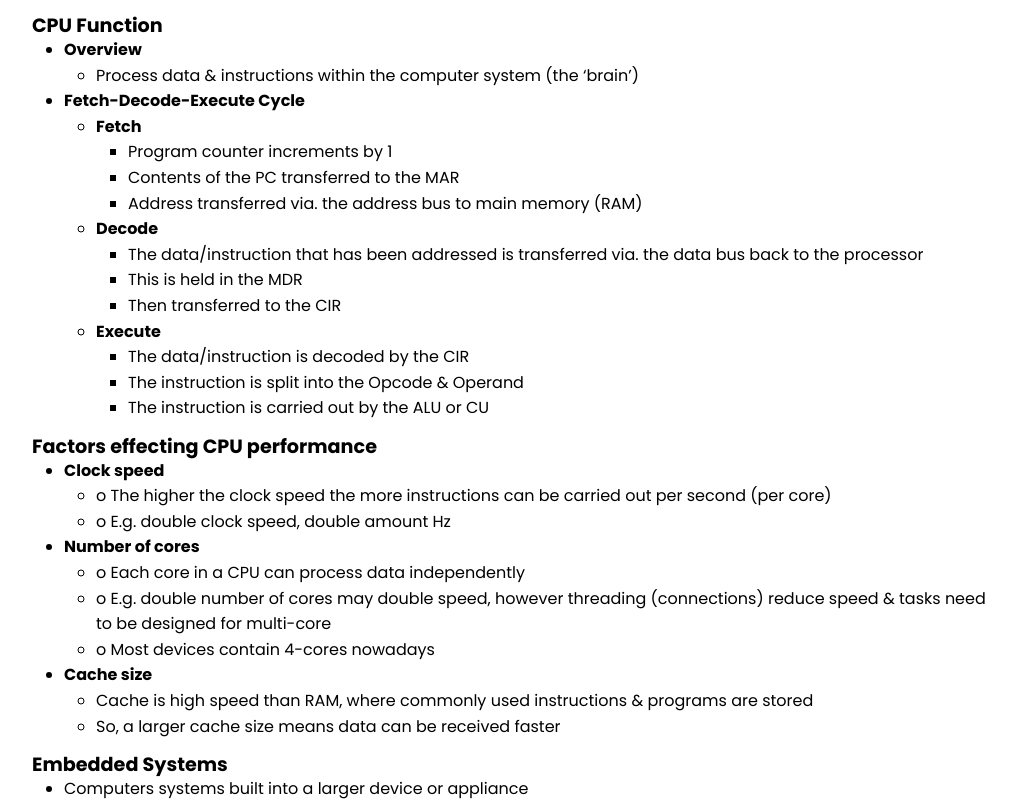
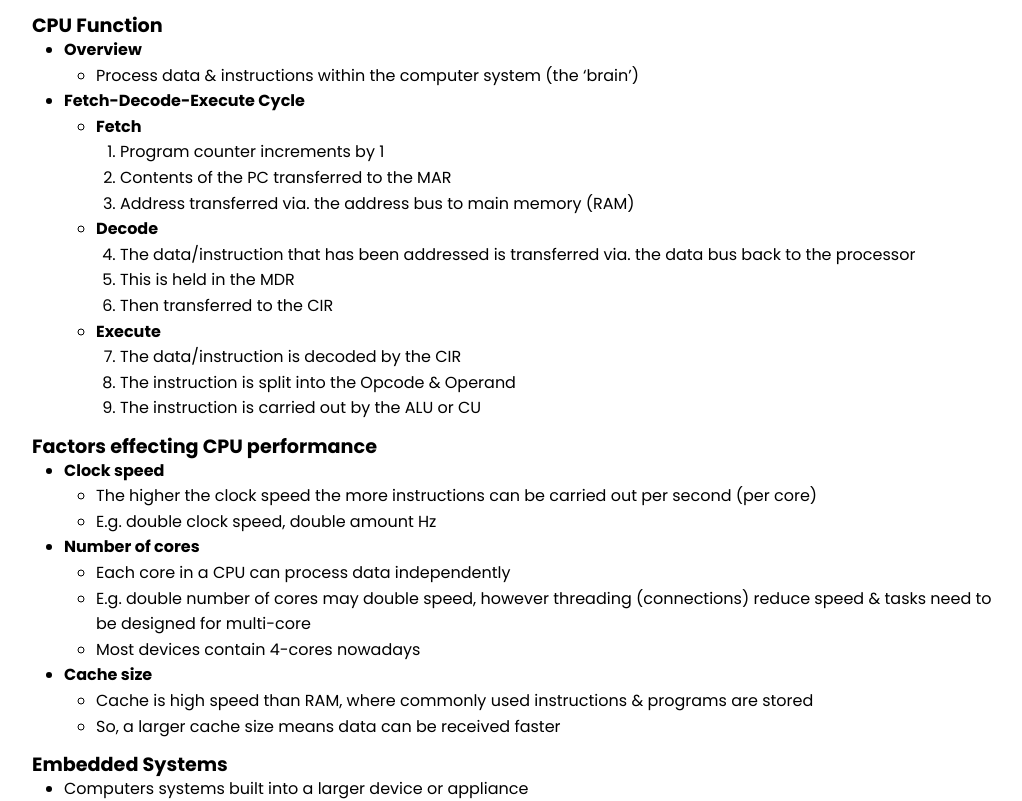
Before and after one commit to HarryD05/revision-simplified, a React (Create React App) app: page /#/subjects/GCSE_CS in a window 1280 px wide. Shown: the part 2320-3121 px from the top of the page, without its empty margins (234-1256 px from the left). Built offline with nearby package versions, Linux system fonts and the light colour scheme.

Commit message:
Fixed typos

```diff
--- a/src/pages/About.js
+++ b/src/pages/About.js
@@ -14,17 +14,17 @@ const About = props => {
 
       <h2>GCSEs</h2>
       <ul>
-        <li>2020 - I took 2 GCSEs: RE and computer science (due to Covid-19 these results will be based on predicted grades)</li>
-        <li>2021 - I will taking the other 9: English Literature & Language, Maths, Triple Science, Geography, History & Spanish</li>
+        <li><b>2020</b> - I took 2 GCSEs: RE and computer science (due to Covid-19 these results will be based on predicted grades)</li>
+        <li><b>2021</b> - I will taking the other 9: English Literature & Language, Maths, Triple Science, Geography, History & Spanish</li>
       </ul>
 
       <h2>A-Levels</h2>
-      <p>I am currently thinking of taking</p>
+      <p>I am currently thinking of taking...</p>
       <ul>
         <li>Computer Science</li>
         <li>Maths</li>
         <li>Further Maths</li>
-        <li>An EPQ or Physics</li>
+        <li>(maybe) an EPQ or Physics</li>
       </ul>
     </div>
   )
--- a/src/pages/subjects/GCSE/CS/components/component11.js
+++ b/src/pages/subjects/GCSE/CS/components/component11.js
@@ -112,25 +112,25 @@ const Component11 = () => {
         <li><b>Fetch-Decode-Execute Cycle </b></li>
         <ul>
           <li><b>Fetch</b></li>
-          <ul>
+          <ol>
             <li>Program counter increments by 1</li>
             <li>Contents of the PC transferred to the MAR</li>
             <li>Address transferred via. the address bus to main memory (RAM)</li>
-          </ul>
+          </ol>
 
           <li><b>Decode</b></li>
-          <ul>
+          <ol start={4}>
             <li>The data/instruction that has been addressed is transferred via. the data bus back to the processor</li>
             <li>This is held in the MDR</li>
             <li>Then transferred to the CIR</li>
-          </ul>
+          </ol>
 
           <li><b>Execute</b></li>
-          <ul>
+          <ol start={7}>
             <li>The data/instruction is decoded by the CIR</li>
             <li>The instruction is split into the Opcode & Operand</li>
             <li>The instruction is carried out by the ALU or CU</li>
-          </ul>
+          </ol>
         </ul>
       </ul>
 
@@ -138,15 +138,15 @@ const Component11 = () => {
       <ul>
         <li><b>Clock speed</b></li>
         <ul>
-          <li>o	The higher the clock speed the more instructions can be carried out per second (per core)</li>
-          <li>o	E.g. double clock speed, double amount Hz</li>
+          <li>The higher the clock speed the more instructions can be carried out per second (per core)</li>
+          <li>E.g. double clock speed, double amount Hz</li>
         </ul>
 
         <li><b>Number of cores</b></li>
         <ul>
-          <li>o	Each core in a CPU can process data independently</li>
-          <li>o	E.g. double number of cores may double speed, however threading (connections) reduce speed & tasks need to be designed for multi-core</li>
-          <li>o	Most devices contain 4-cores nowadays</li>
+          <li>Each core in a CPU can process data independently</li>
+          <li>E.g. double number of cores may double speed, however threading (connections) reduce speed & tasks need to be designed for multi-core</li>
+          <li>Most devices contain 4-cores nowadays</li>
         </ul>
 
         <li><b>Cache size</b></li>
--- a/src/pages/subjects/GCSE/CS/components/component15.js
+++ b/src/pages/subjects/GCSE/CS/components/component15.js
@@ -232,29 +232,29 @@ const Component15 = () => {
         <li>Controlled by the router directing data onto the Internet (or any WAN from LAN) using IP addresses</li>
         <li>When sending data packet switching is used (e.g. opening a link on a web browser)</li>
         <li><b>Process</b></li>
-        <ul>
+        <ol>
           <li>Request split into equally sized packets (the data in the packet is called the payload)</li>
           <li>Packet labelled with a header:</li>
-          <ul>
+          <ol type="a">
             <li>Sender & receiver IP address</li>
             <li>Number (order) in bundle & number of packets in bundle</li>
             <li>Checksum number (validation)</li>
-          </ul>
+          </ol>
 
           <li>Router sends packets across network</li>
           <li>Host server receives packets</li>
           <li>Server checks if all packets received (and checksum digits match)</li>
           <li>If not...</li>
-          <ul>
+          <ol type="a">
             <li>Time out error sent to request a resend of packets (if not received after a given time)</li>
-          </ul>
+          </ol>
 
           <li>If they have...</li>
-          <ul>
+          <ol type="a">
             <li>packets put in order</li>
             <li>request process by host (e.g. the webserver which would then send the website to the browser for it to be displayed on the client's screen)</li>
-          </ul>
-        </ul>
+          </ol>
+        </ol>
         <li>Packets have 2 parts: the payload (data) & header (the 5 labels)</li>
 
         <div className="advantages">
```
